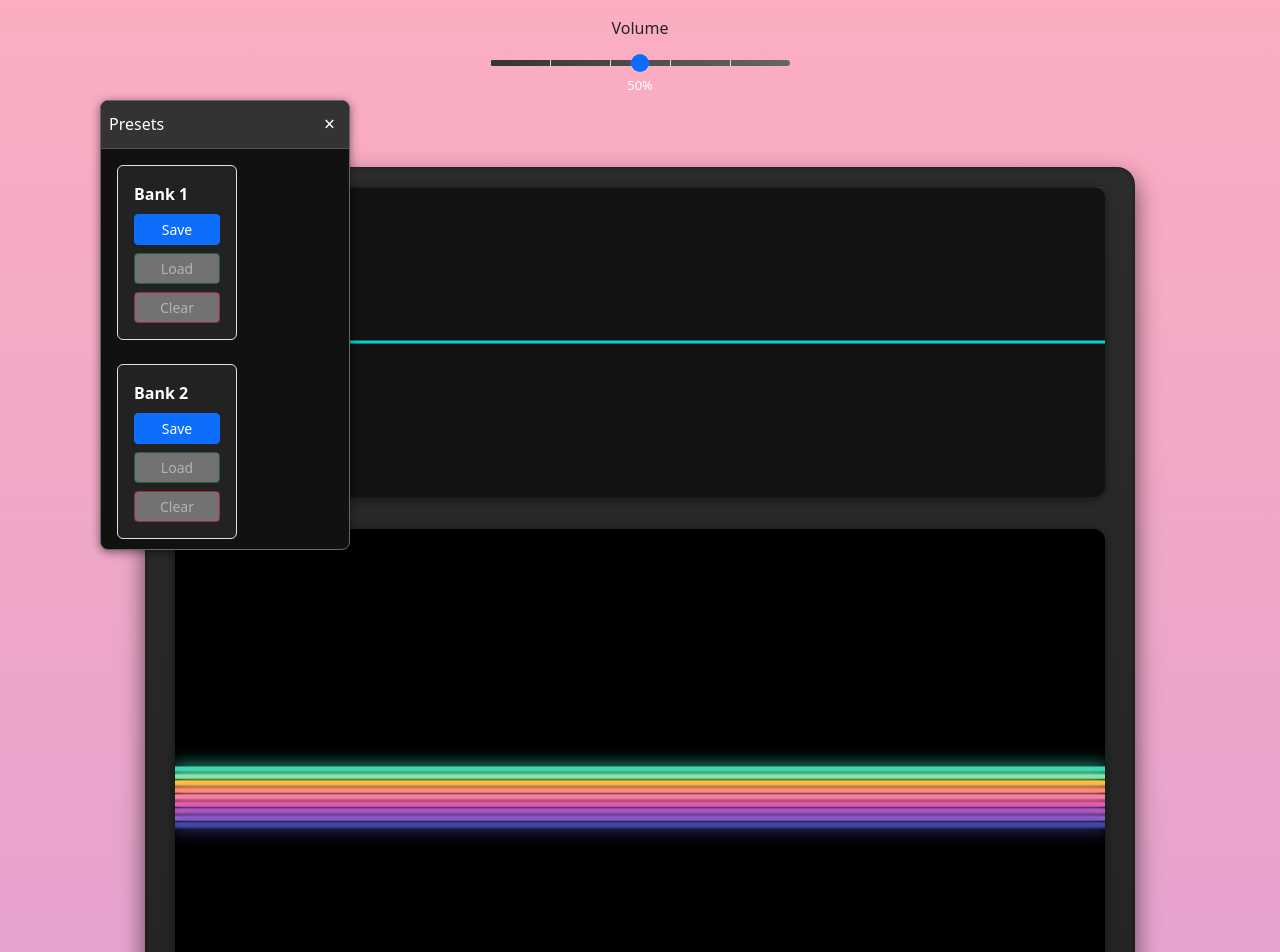
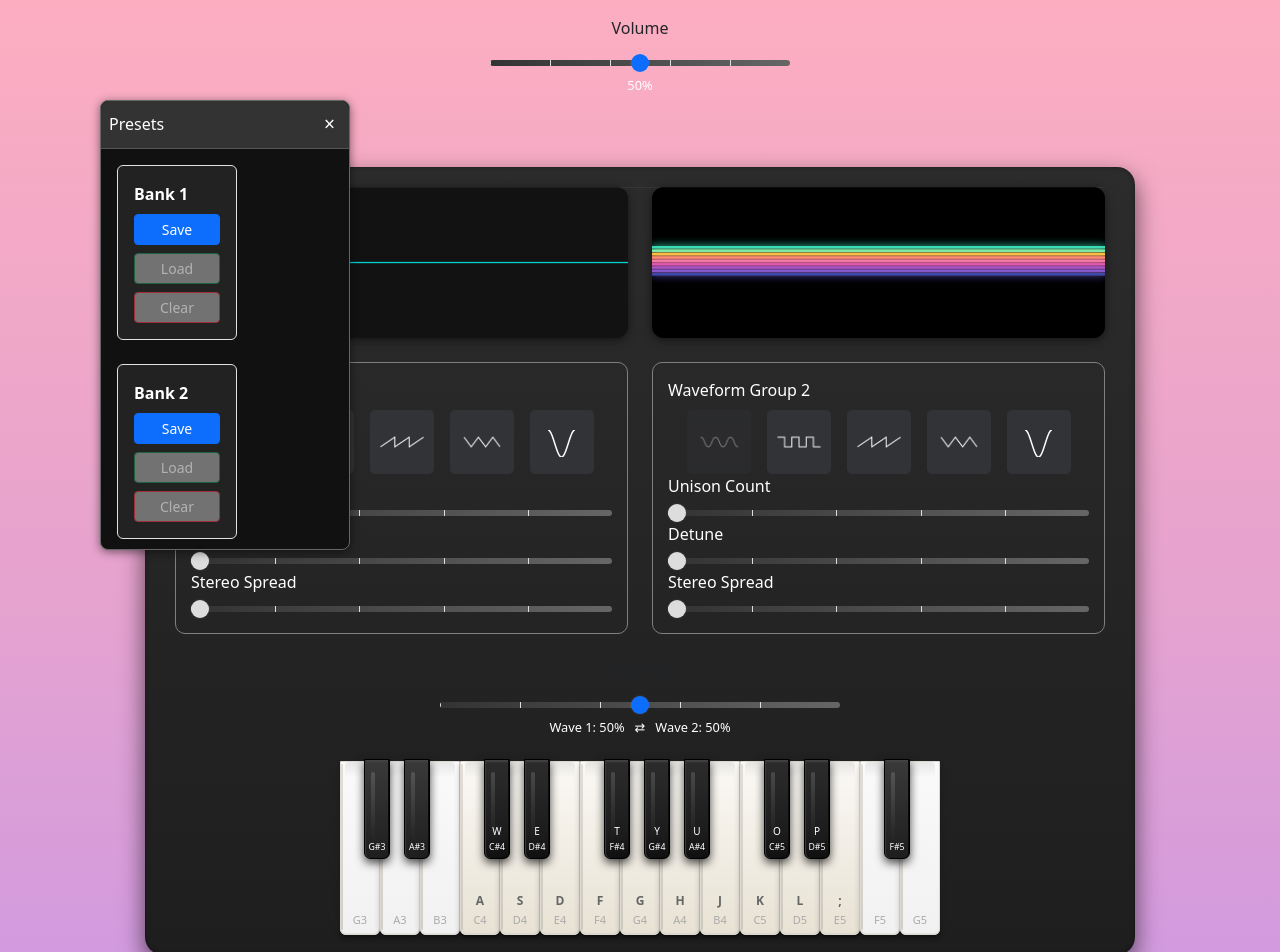
Before and after one commit to nchemsak/ewavestudio-vue, a Vue app: page / in a window 1280 px wide. Shown: the top 952 px of the page. Built offline with nearby package versions, Linux system fonts and the light colour scheme; grey boxes are pictures that could not be loaded.

Commit message:
more visual updates

```diff
--- a/src/components/ComputerKeyboard.vue
+++ b/src/components/ComputerKeyboard.vue
@@ -3,7 +3,8 @@
 		<!-- Volume Slider -->
 		<div class="mb-4">
 			<label for="volume" class="form-label">Volume</label><br />
-			<input type="range" min="0" max="1" step="0.01" class="form-range styled-slider" id="volume" v-model="volume" :aria-valuetext="`${Math.round(volume * 100)} percent`" />
+			<input type="range" min="0" max="1" step="0.01" class="form-range styled-slider" id="volume"
+				v-model="volume" :aria-valuetext="`${Math.round(volume * 100)} percent`" />
 			<div class="slider-percentage" id="label-volume">{{ volumeLabel }}</div>
 		</div>
 
@@ -27,8 +28,14 @@
 		<!-- Keyboard Interface -->
 		<div class="mt-5 keyboard-container">
 			<div class="visualizer-stack d-flex flex-column gap-3 mb-4">
-				<canvas id="oscilloscope" width="600" height="200" class="waveform-visual"></canvas>
-				<canvas id="rainbow-visualizer" width="600" height="350" class="waveform-visual mt-3"></canvas>
+				<div class="row">
+					<div class="col-md-6">
+						<canvas id="oscilloscope" width="600" height="200" class="waveform-visual"></canvas>
+					</div>
+					<div class="col-md-6">
+						<canvas id="rainbow-visualizer" width="600" height="200" class="waveform-visual"></canvas>
+					</div>
+				</div>
 			</div>
 			<div class="row">
 				<div class="col-md-6">
```
